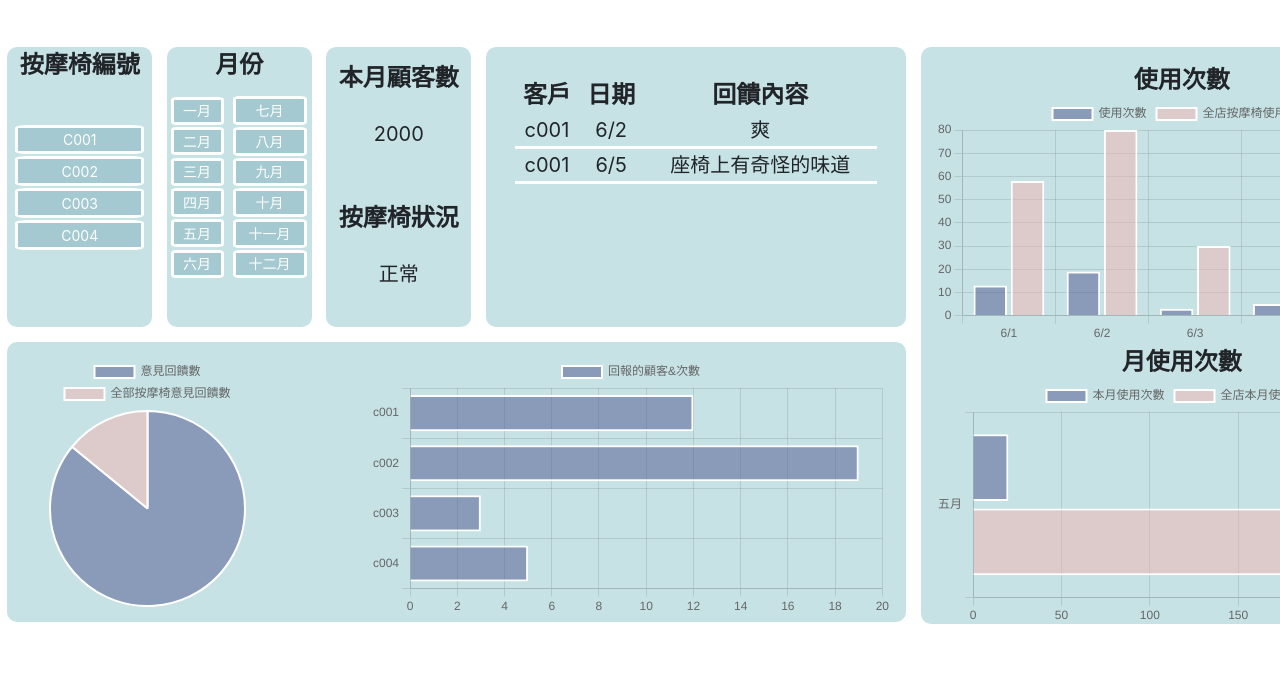
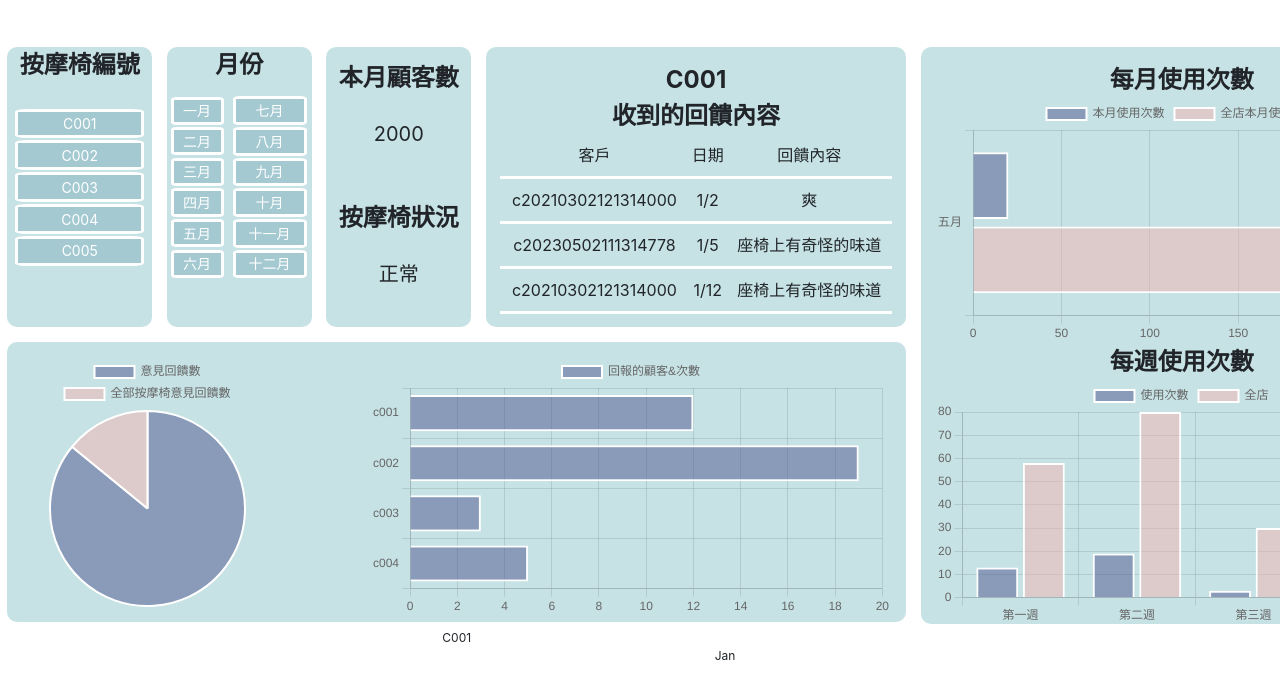
Before and after one commit to ijustwanthighergrade/1112_SE_FinalProject_group2, a Django app: page /chair/ in a window 1280 px wide. Shown: the part 65-764 px from the top of the page. Run offline with Django 4.2, Linux system fonts and the light colour scheme; some libraries are stand-ins or nearby versions.

Commit message:
半完成的假前端

```diff
--- a/Dashboard/static/css/chair.css
+++ b/Dashboard/static/css/chair.css
@@ -22,9 +22,10 @@
 }
 
 .text3{
-  font-size: 20px;
+  font-size: 16px;
   padding: 1%;
   border-bottom: 3px white solid;
+  line-height: 250%;
 }
 
 .ta1,.ta2{
@@ -65,9 +66,13 @@
   height: 50%;
   width: 29%;
   margin: 0.5% ;
-  padding: 2%;
+  padding: 1%;
+  overflow: auto;
 }
 
+::-webkit-scrollbar-thumb {
+  background: rgb(25, 99, 132, 0.5); /* 滚动条滑块颜色 */
+}
 .div3 {
   display: flex;
   justify-content: center;
--- a/Dashboard/static/js/chair_page/chair1.js
+++ b/Dashboard/static/js/chair_page/chair1.js
@@ -1,12 +1,12 @@
 function createChart() {
     var ctx = document.getElementById("myChart");
-    var myChart = new Chart(ctx, {
+    myChart = new Chart(ctx, {
         type: 'bar',
         data: {
-            labels: ["6/1", "6/2", "6/3", "6/4", "6/5"],
+            labels: ["第一週", "第二週", "第三週", "第四週"],
             datasets: [{
                 label: '使用次數',
-                data: [13, 19, 3, 5, 2, 3],
+                data: [13, 19, 3, 5],
                 backgroundColor: [
                     'rgba(79, 85, 143, 0.5)',
                 ],
@@ -15,8 +15,8 @@ function createChart() {
                 ],
                 borderWidth: 2
             },{
-                label: '全店按摩椅使用次數',
-                data: [58, 80, 30, 50, 30, 40],
+                label: '全店',
+                data: [58, 80, 30, 50],
                 backgroundColor: [
                     'rgba(243, 177, 178, 0.5)'
                 ],
@@ -26,7 +26,6 @@ function createChart() {
                 borderWidth: 2
             }]
         },
-
     });
 }
 
--- a/Dashboard/static/js/chair_page/chair3.js
+++ b/Dashboard/static/js/chair_page/chair3.js
@@ -1,6 +1,6 @@
 function createChart3() {
     var ctx = document.getElementById("my3");
-    var my3 = new Chart(ctx, {
+    my3 = new Chart(ctx, {
         type: 'bar',
         data: {
             labels: ["五月"],
--- a/Dashboard/templates/chair.html
+++ b/Dashboard/templates/chair.html
@@ -3,10 +3,7 @@
     {% load static %}
 <head>
     <title>chair</title>
-    <script src="{% static 'js/chair_page/chair1.js' %}"></script>
-    <script src="{% static 'js/chair_page/chair2.js' %}"></script>
-    <script src="{% static 'js/chair_page/chair3.js' %}"></script>
-    <script src="{% static 'js/chair_page/chair4.js' %}"></script>
+
     <meta charset="UTF-8">
     <meta http-equiv="X-UA-Compatible" content="IE=edge">
     <meta name="viewport" content="width=device-width, initial-scale=1.0">
@@ -33,17 +30,18 @@
         <div class="div1">
             <div class="text1">按摩椅編號</div>
             <table class="ta1">
-                <tr><td><button class="text2">C001</button></td></tr>
-                <tr><td><button class="text2">C002</button></td></tr>
+                <tr><td><button id="C001" class="text2">C001</button></td></tr>
+                <tr><td><button id="C002" class="text2">C002</button></td></tr>
                 <tr><td><button class="text2">C003</button></td></tr>
                 <tr><td><button class="text2">C004</button></td></tr>
+                <tr><td><button class="text2">C005</button></td></tr>
             </table>
         </div>
         <div class="div1">
             <div class="text1">月份</div>
             <table class="ta1">
-                <tr><td><button class="text2">一月</button></td><td><button class="text2">七月</button></td></tr>
-                <tr><td><button class="text2">二月</button></td><td><button class="text2">八月</button></td></tr>
+                <tr><td><button class="text2" id="Jan">一月</button></td><td><button class="text2">七月</button></td></tr>
+                <tr><td><button class="text2" id="Feb">二月</button></td><td><button class="text2">八月</button></td></tr>
                 <tr><td><button class="text2">三月</button></td><td><button class="text2">九月</button></td></tr>
                 <tr><td><button class="text2">四月</button></td><td><button class="text2">十月</button></td></tr>
                 <tr><td><button class="text2">五月</button></td><td><button class="text2">十一月</button></td></tr>
@@ -54,7 +52,7 @@
         <div class="div3">
             <table class="ta3">
             <tr><td class="text4">本月顧客數</td></tr>
-            <tr><td>2000</td></tr>
+            <tr><td id="mon_num">2000</td></tr>
             </table>
             <table class="ta4">
                 <tr><td class="text4">按摩椅狀況</td></tr>
@@ -62,21 +60,131 @@
                 </table>
         </div>
         <div class="div2">
+            <div class="text4"><div id="give">C001</div>收到的回饋內容</div>
             <table class="ta2">
-            <tr class="text4"><td>客戶</td><td>日期</td><td>回饋內容</td></tr>
-            <tr class="text3"><td>c001</td><td>6/2</td><td>爽</td></tr>
-            <tr class="text3"><td>c001</td><td>6/5</td><td>座椅上有奇怪的味道</td></tr>
+            <tr class="text3"><td>客戶</td><td>日期</td><td>回饋內容</td></tr>
+            <tr class="text3"><td id="client1_1">c20210302121314000</td><td id="date1">1/2</td><td>爽</td></tr>
+            <tr class="text3"><td id="client1_2">c20230502111314778</td><td id="date2">1/5</td><td>座椅上有奇怪的味道</td></tr>
+            <tr class="text3"><td id="client1_2">c20210302121314000</td><td id="date2">1/12</td><td>座椅上有奇怪的味道</td></tr>
+            <tr class="text3"><td id="client1_2">c20210302121314000</td><td id="date2">1/12</td><td>座椅上有奇怪的味道</td></tr>
+            <tr class="text3"><td id="client1_2">c20210302121314000</td><td id="date2">1/12</td><td>座椅上有奇怪的味道</td></tr>
+            <tr class="text3"><td id="client1_2">c20210302121314000</td><td id="date2">1/12</td><td>座椅上有奇怪的味道</td></tr>
+            <tr class="text3"><td id="client1_2">c20210302121314000</td><td id="date2">1/12</td><td>座椅上有奇怪的味道</td></tr>
 
             </table>
         </div>
         <div class="myChart">
-            <div class="text4">使用次數</div><canvas id="myChart"></canvas>
-            <div class="text4">月使用次數</div><canvas id="my3"></canvas></div>
+            <div class="text4"><div id="mon">每月使用次數</div></div><canvas id="my3"></canvas>
+            <div class="text4"><div id="wee">每週使用次數</div></div><canvas id="myChart"></canvas>
+        </div>
         <div class="my4">
             <div class="div4"><canvas id="my4"></canvas></div>
             <div class="div5"><canvas id="my2"></canvas></div>
         </div>
-
+        <div id="chair">C001</div>
+        <div id="Month">Jan</div>
     </div>
 </body>
+    <script src="{% static 'js/chair_page/chair1.js' %}"></script>
+    <script src="{% static 'js/chair_page/chair2.js' %}"></script>
+    <script src="{% static 'js/chair_page/chair3.js' %}"></script>
+    <script src="{% static 'js/chair_page/chair4.js' %}"></script>
+<script>
+    var mychair
+    var my3
+    document.getElementById('C001').onclick = function() {
+        document.getElementById('chair').innerHTML="C001";
+        document.getElementById('C001').style.backgroundColor='rgba(243, 177, 178, 0.5)';
+        document.getElementById('C002').style.backgroundColor='rgba(25, 99, 132, 0.2)';
+        // 更新数据
+        myChart.data.datasets[0].label = "C001";
+
+        document.getElementById('client1_1').innerHTML = 'c20210302121314000';
+        document.getElementById('client1_2').innerHTML = 'c20210302121314000';
+
+        document.getElementById('give').innerHTML = 'C001';
+
+        if(document.getElementById('Month').innerHTML=="Jan"){
+            document.getElementById('wee').innerHTML = 'C001一月每週使用次數';
+            document.getElementById('mon').innerHTML = 'C001一月使用次數';
+            myChart.data.datasets[0].data = [10, 15, 7, 12];
+            my3.data.datasets[0].data = [10];
+        }else if(document.getElementById('Month').innerHTML=="Feb"){
+            document.getElementById('wee').innerHTML = 'C001二月每週使用次數';
+            document.getElementById('mon').innerHTML = 'C001二月使用次數';
+            myChart.data.datasets[0].data = [8, 15, 7, 12];
+        }
+        // 更新图表
+        myChart.update();
+        my3.update();
+}
+
+document.getElementById('C002').onclick = function() {
+    document.getElementById('chair').innerHTML="C002";
+    document.getElementById('C002').style.backgroundColor='rgba(243, 177, 178, 0.5)';
+    document.getElementById('C001').style.backgroundColor='rgba(25, 99, 132, 0.2)';
+
+    myChart.data.datasets[0].label = "C002";
+
+    document.getElementById('give').innerHTML = 'C002';
+
+    document.getElementById('client1_1').innerHTML = 'c20230502111314778';
+    document.getElementById('client1_2').innerHTML = 'c20230502111314778';
+
+    if(document.getElementById('Month').innerHTML=="Jan"){
+        document.getElementById('wee').innerHTML = 'C002一月每週使用次數';
+        document.getElementById('mon').innerHTML = 'C002一月使用次數';
+        myChart.data.datasets[0].data = [25, 16, 10, 18];
+
+    }else if(document.getElementById('Month').innerHTML=="Feb"){
+        document.getElementById('wee').innerHTML = 'C002二月每週使用次數';
+        document.getElementById('mon').innerHTML = 'C002二月使用次數';
+        myChart.data.datasets[0].data = [32, 15, 7, 12];
+    }
+
+    // 更新图表
+    myChart.update();
+}
+
+document.getElementById('Jan').onclick = function() {
+    document.getElementById('Month').innerHTML="Jan";
+    document.getElementById('mon_num').innerHTML="2000";
+    document.getElementById('Jan').style.backgroundColor='rgba(243, 177, 178, 0.5)';
+    document.getElementById('Feb').style.backgroundColor='rgba(25, 99, 132, 0.2)';
+    myChart.data.datasets[1].data =  [110, 100, 120, 95];
+
+    if(document.getElementById('chair').innerHTML=="C001"){
+        document.getElementById('wee').innerHTML = 'C001一月每週使用次數';
+        document.getElementById('mon').innerHTML = 'C001一月使用次數';
+        myChart.data.datasets[0].data = [10, 15, 7, 12];
+    }else if(document.getElementById('chair').innerHTML=="C002"){
+        document.getElementById('wee').innerHTML = 'C002一月每週使用次數';
+        document.getElementById('mon').innerHTML = 'C002一月使用次數';
+        myChart.data.datasets[0].data = [16, 15, 7, 12];
+    }
+     // 更新图表
+     myChart.update();
+}
+
+document.getElementById('Feb').onclick = function() {
+    document.getElementById('Month').innerHTML="Feb";
+    document.getElementById('mon_num').innerHTML="1500";
+    document.getElementById('Feb').style.backgroundColor='rgba(243, 177, 178, 0.5)';
+    document.getElementById('Jan').style.backgroundColor='rgba(25, 99, 132, 0.2)';
+    myChart.data.datasets[1].data = [30, 25, 7, 12];
+
+    if(document.getElementById('chair').innerHTML=="C001"){
+        document.getElementById('wee').innerHTML = 'C001二月每週使用次數';
+        document.getElementById('mon').innerHTML = 'C001二月使用次數';
+        myChart.data.datasets[0].data = [8, 15, 7, 12];
+    }else if(document.getElementById('chair').innerHTML=="C002"){
+        document.getElementById('wee').innerHTML = 'C002二月每週使用次數';
+        document.getElementById('mon').innerHTML = 'C002二月使用次數';
+        myChart.data.datasets[0].data = [32, 15, 7, 12];
+    }
+     // 更新图表
+     myChart.update();
+}
+</script>
+
 </html>
```
